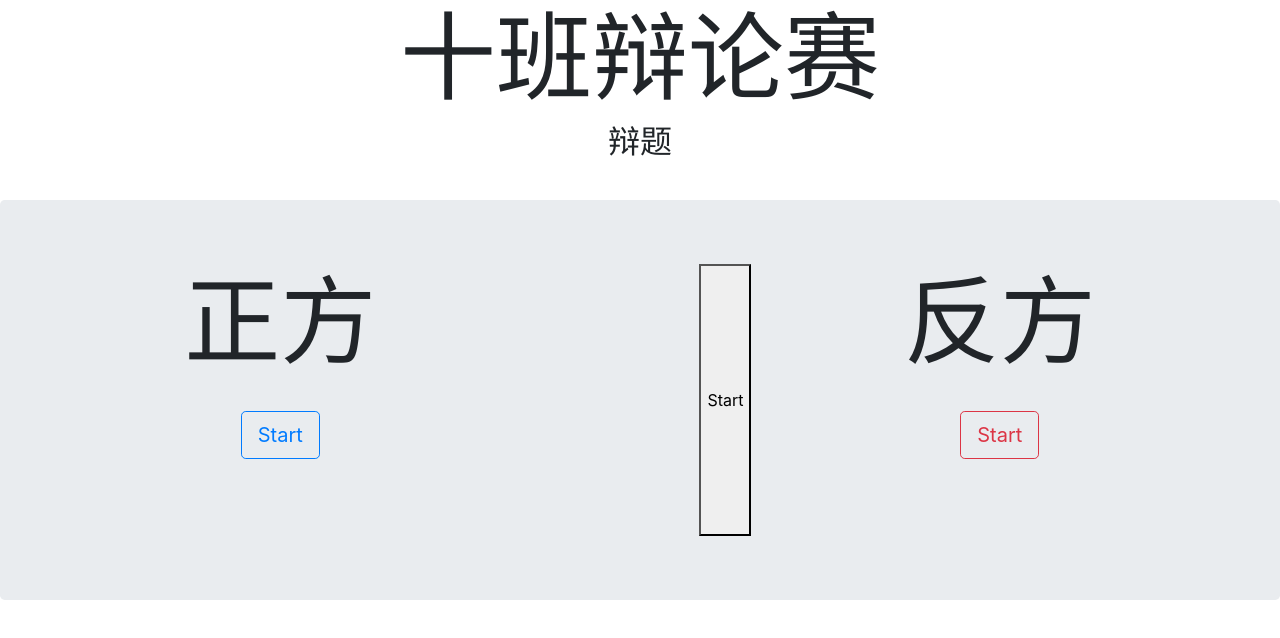
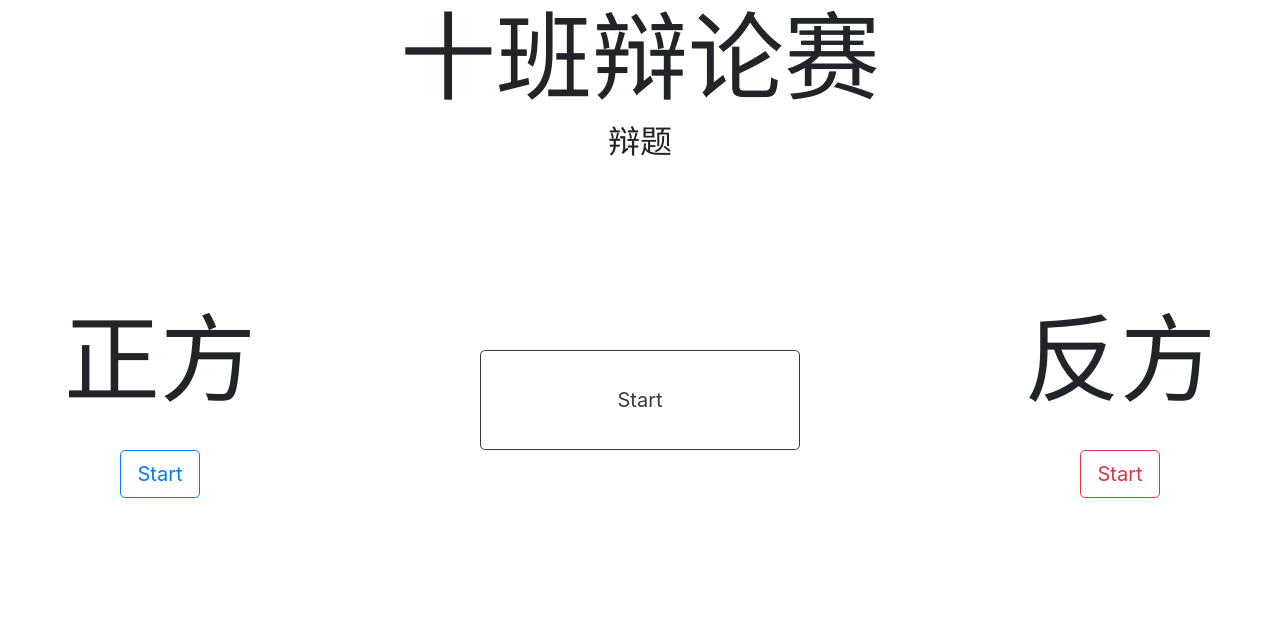
Before and after one commit to ttjibu/Timer-of-Debate, a plain HTML site: page code/present_programs/foreground_html.html in a window 1280 px wide. Drawn offline with nearby package versions, Linux system fonts and the light colour scheme.

Commit message:
A little bit beautification

```diff
--- a/code/present_programs/foreground_html.html
+++ b/code/present_programs/foreground_html.html
@@ -5,18 +5,16 @@
 	<meta name="viewport" content="width=device-width, initial-scale=1, shrink-to-fit=no">
 	<script src="background_js_stuff.js"></script>
 	<title>Timer of Debate</title>
-<!--	<link rel="stylesheet" href="style.css">-->
 	<link rel="stylesheet" href="https://stackpath.bootstrapcdn.com/bootstrap/4.4.1/css/bootstrap.min.css" integrity="sha384-Vkoo8x4CGsO3+Hhxv8T/Q5PaXtkKtu6ug5TOeNV6gBiFeWPGFN9MuhOf23Q9Ifjh" crossorigin="anonymous">
 </head>
 
 <body class="vh-100 vw-100">
-	<header class="w-100 h-25 d-flex flex-column">
+	<div class="w-100 h-25 d-flex flex-column">
 		<h5 class="mx-auto display-1">十班辩论赛</h5>
 		<h2 class="mx-auto">辩题</h2>
-	</header>
-	<div class="jumbotron w-100 h-50 d-flex flex-row">
-
-		<div class="w-50 h-100 d-flex flex-column">
+	</div>
+	<div class="w-100 h-50 d-flex justify-content-between">
+		<div class="w-25 h-100 d-flex flex-column justify-content-center">
 			<h3 class="mx-auto display-1">正方</h3>
 			<div class="mx-auto">
 				<span id="1Timer"></span>	<br>
@@ -24,16 +22,18 @@
 			</div>
 		</div>
 
-		<div id="roundPart" style="visibility: hidden">
+		<div id="roundPart" class="d-none">
 			<h4 id="Round"></h4>	<!-- 这是用来输出当前环节的名字和内容（例：Round1:正一陈词）-->
 			<span id="speakerInFreeDebate"></span>	<!-- -->
 			<button type="button" id="nextRound">Next Round</button>	<!--快进键 可直接进入下一环节-->
 			<button type="button" id="lastRound">Last Round</button>	<!--后退键 可返回上一环节 -->
 		</div>
 
-		<button type="button" id="functional">Start</button>	<!-- 用于确认比赛开始（开始后，自由辩以外的环节会隐藏，以及自由辩时发言方计时器的切换 -->
+		<div class="w-25 h-100 d-flex flex-column justify-content-center">
+			<button class="btn btn-outline-dark btn-lg w-100 h-25" id="functional">Start</button>
+		</div>
 								<!-- 想不到取什么id，就给了个functional -->
-		<div class="w-50 h-100 d-flex flex-column">
+		<div class="w-25 h-100 d-flex flex-column justify-content-center">
 			<h3 class="mx-auto display-1">反方</h3>
 			<div class="mx-auto">
 				<span id="0Timer"></span>	<br>
```
